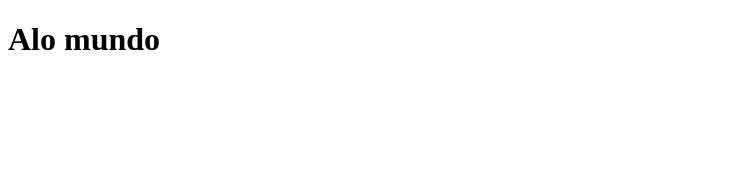
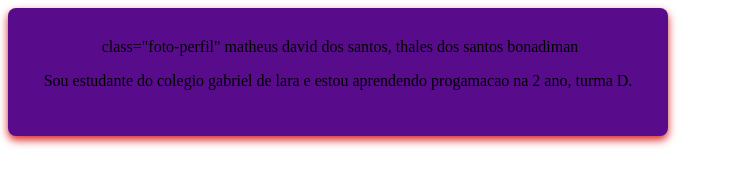
Before and after one commit to matheusdavidsantos-cell/segundo-repositorio, a plain HTML site: page index.html in a window 1280 px wide. Shown: the whole page, without its empty margins (0-737 px from the left). Drawn offline with Linux system fonts and the light colour scheme.

Commit message:
aula 7 do 7

```diff
--- a/index.html
+++ b/index.html
@@ -1,11 +1,20 @@
 <!DOCTYPE html>
 <html lang="pt-br">
+
 <head>
     <meta charset="UTF-8">
     <meta name="viewport" content="width=device-width, initial-scale=1.0">
     <title>Document</title>
+    <link rel="stylesheet" href="style.css">
 </head>
+
 <body>
-    <h1>Alo mundo</h1>
+    <div class="container-perfil">
+        <img src="" .alt=""> class="foto-perfil"
+        </h1> matheus david dos santos, thales dos santos bonadiman </h1>
+        <P> Sou estudante do colegio gabriel de lara e estou aprendendo progamacao na 2 ano, turma D.</P>
+    </div>
+
 </body>
+
 </html>
--- /dev/null
+++ b/style.css
@@ -0,0 +1,16 @@
+.foto-perfil {
+    width: 300px;
+    object-fit: cover;
+    border-radius: 50%;
+    border: 4px solid #861fca;
+    margin-bottom: 15px;
+}
+.container-perfil {
+    max-width: 600px;
+    margin: 10 auto;
+    text-align: center;
+    background-color: #580b8b;
+    padding: 30px;
+    border-radius: 8px;
+    box-shadow: 0 4px 8px rgb(214, 37, 37);
+}
```
